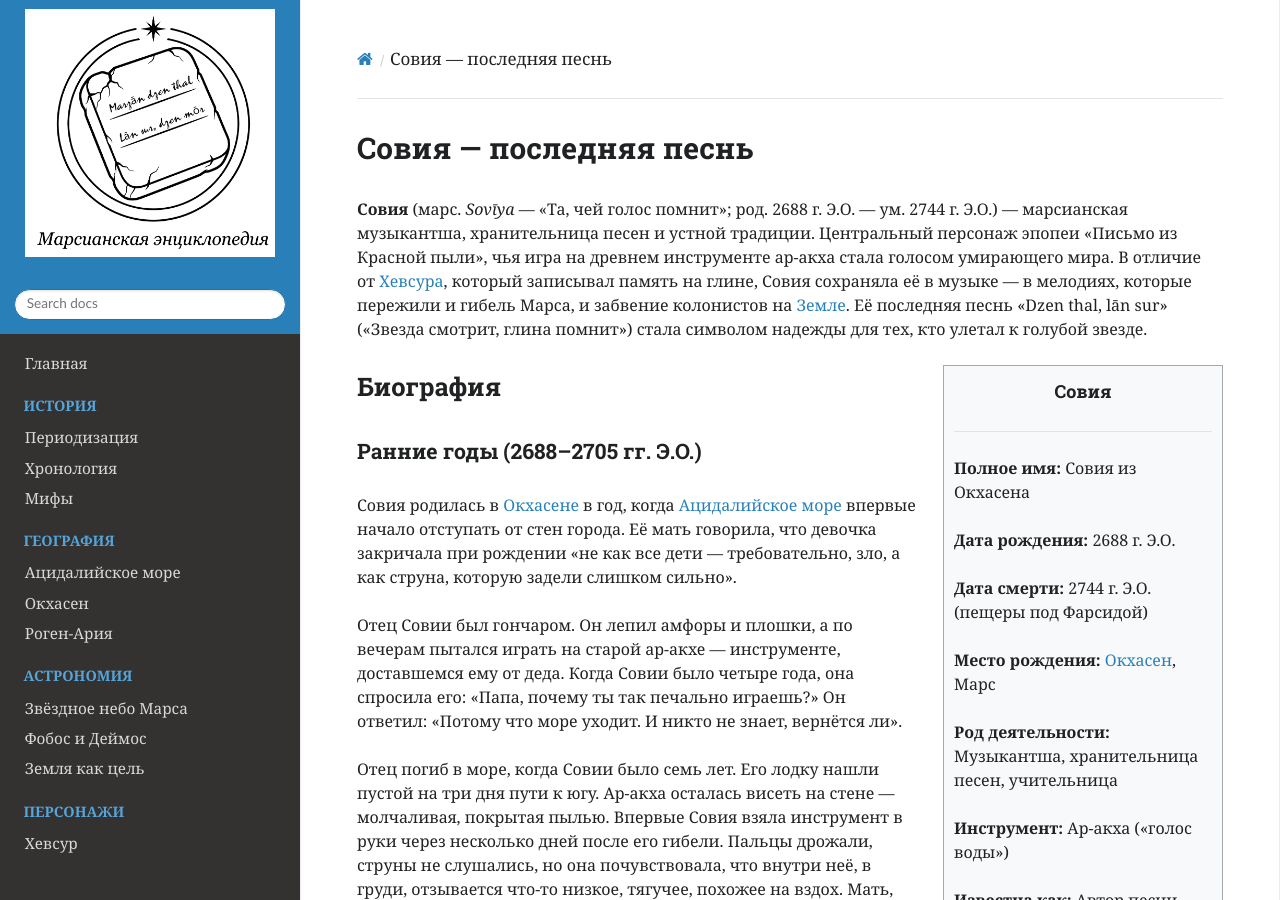
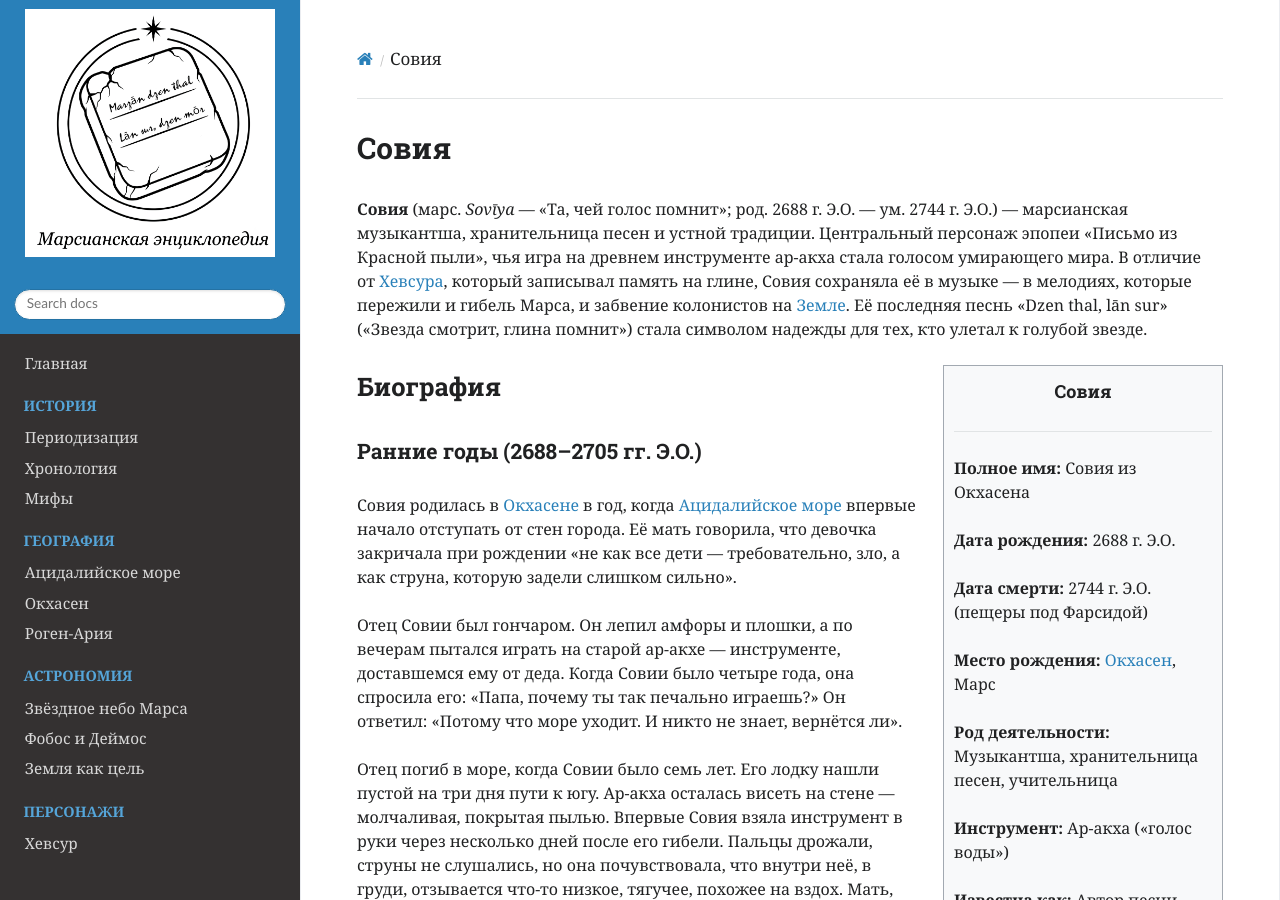
Before and after one commit to ivanhohlov14-bit/mars-encyclopedia, an MkDocs documentation site: the page built from docs/people/soviya.md, in a window 1280 px wide and 900 px high. Built offline with MkDocs 1.6.1, drawn with Linux system fonts in a browser that asks for light colours; nearby versions of some CDN libraries.

Commit message:
Update soviya.md

```diff
--- a/docs/people/soviya.md
+++ b/docs/people/soviya.md
@@ -1,4 +1,4 @@
-# Совия — последняя песнь
+# Совия
 
 **Совия** (марс. *Sovīya* — «Та, чей голос помнит»; род. 2688 г. Э.О. — ум. 2744 г. Э.О.) — марсианская музыкантша, хранительница песен и устной традиции. Центральный персонаж эпопеи «Письмо из Красной пыли», чья игра на древнем инструменте ар-акха стала голосом умирающего мира. В отличие от [Хевсура](hevsur.md), который записывал память на глине, Совия сохраняла её в музыке — в мелодиях, которые пережили и гибель Марса, и забвение колонистов на [Земле](earth.md). Её последняя песнь «Dzen thal, lān sur» («Звезда смотрит, глина помнит») стала символом надежды для тех, кто улетал к голубой звезде.
 
```
